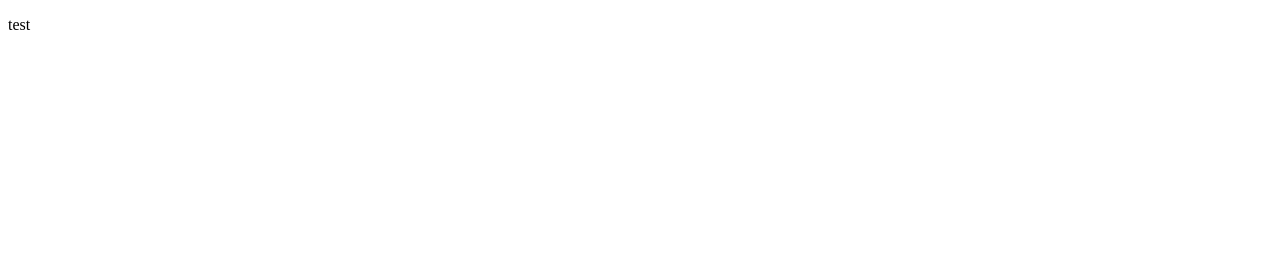
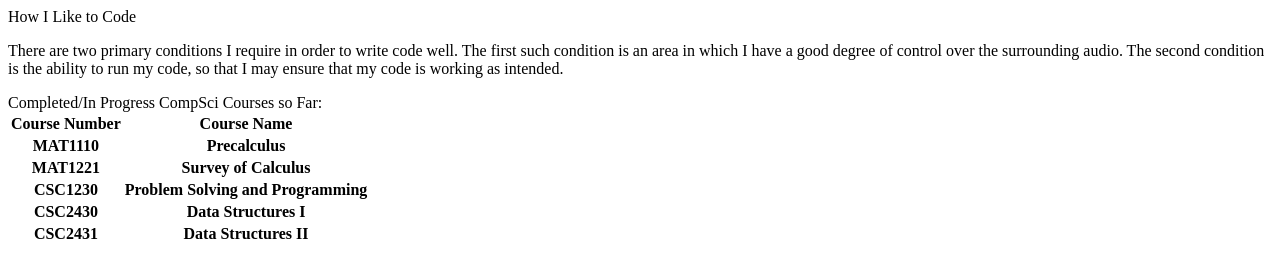
Before and after one commit to TRSPUCLASS/TRSPUCLASS.github.io, a plain HTML site: page index.html in a window 1280 px wide. Drawn offline with Linux system fonts and the light colour scheme.

Commit message:
Update index.html

```diff
--- a/index.html
+++ b/index.html
@@ -1,9 +1,38 @@
 <!DOCTYPE html>
 <html>
   <head>
-
+    How I Like to Code
   </head>
   <p>
-    test
+    There are two primary conditions I require in order to write code well. The first such condition is an area in which I have a good degree of control over the surrounding audio. The second condition is the ability to run my code, so that I may ensure that my code is working as intended.
   </p>
+  <head>
+    Completed/In Progress CompSci Courses so Far:
+  </head>
+  <table>
+    <tr>
+      <th>Course Number</th>
+      <th>Course Name</th>
+    </tr>
+    <tr>
+      <th>MAT1110</th>
+      <th>Precalculus</th>
+    </tr>
+    <tr>
+      <th>MAT1221</th>
+      <th>Survey of Calculus</th>
+    </tr>
+    <tr>
+      <th>CSC1230</th>
+      <th>Problem Solving and Programming</th>
+    </tr>
+    <tr>
+      <th>CSC2430</th>
+      <th>Data Structures I</th>
+    </tr>
+    <tr>
+      <th>CSC2431</th>
+      <th>Data Structures II</th>
+    </tr>
+  </table>
 </html>
```
